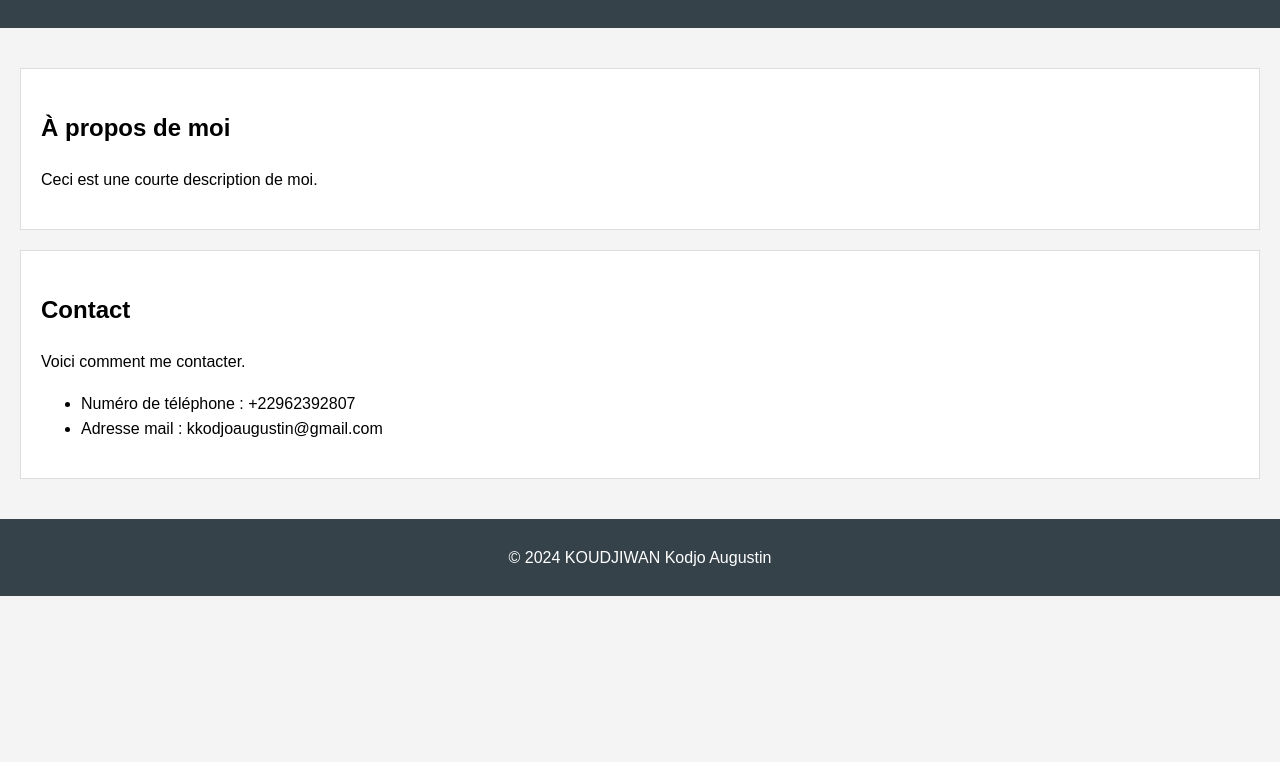
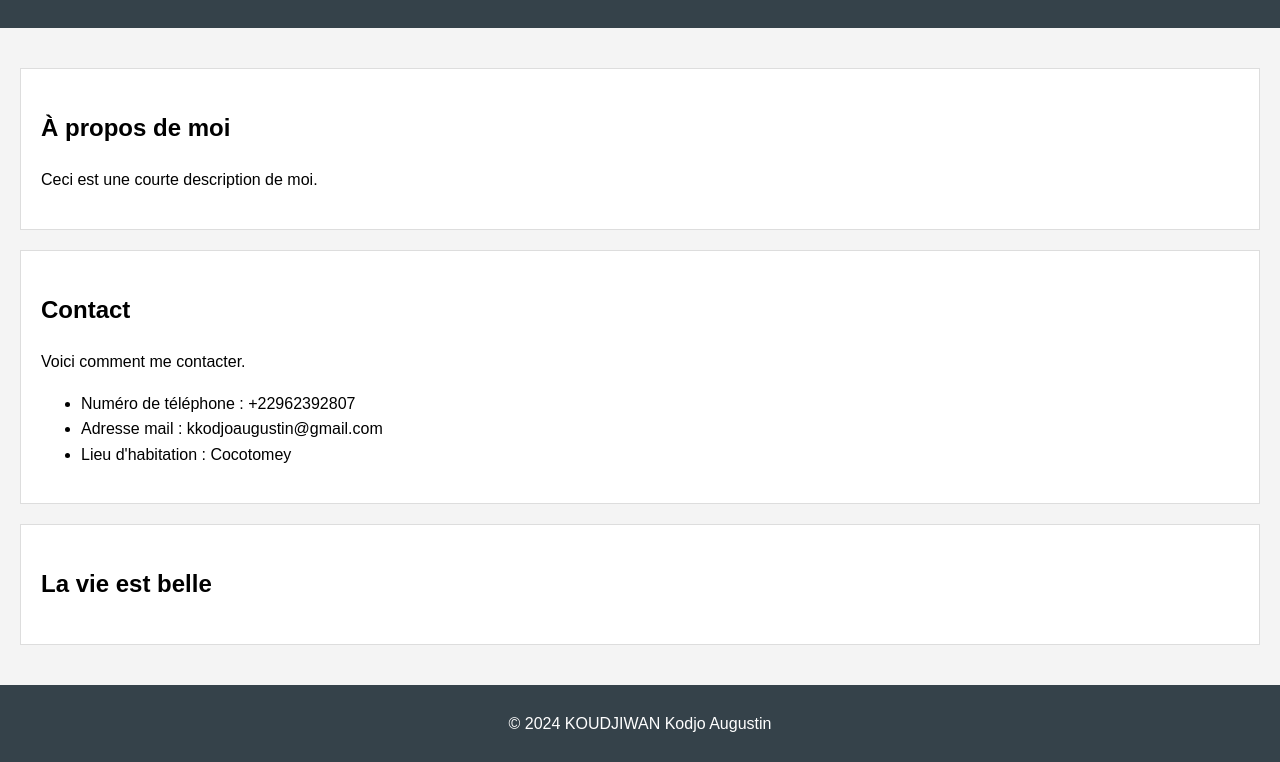
Before and after one commit to CodeurDHonneur/projet_cours, a plain HTML site: page index.html in a window 1280 px wide. Shown: the part 106-868 px from the top of the page. Before the commit the page ends 800 px from the top, so only its background shows below. Drawn offline with Linux system fonts and the light colour scheme.

Commit message:
ajout section laVieEstBelle

```diff
--- a/index.html
+++ b/index.html
@@ -21,7 +21,11 @@
             <ul>
                 <li>Numéro de téléphone : +22962392807</li>
                 <li>Adresse mail : kkodjoaugustin@gmail.com</li>
+                <li>Lieu d'habitation : Cocotomey</li>
             </ul>
+        </section>
+        <section class="laVieEstBelle">
+            <h2>La vie est belle</h2>
         </section>
     </main>
     <footer>
```
